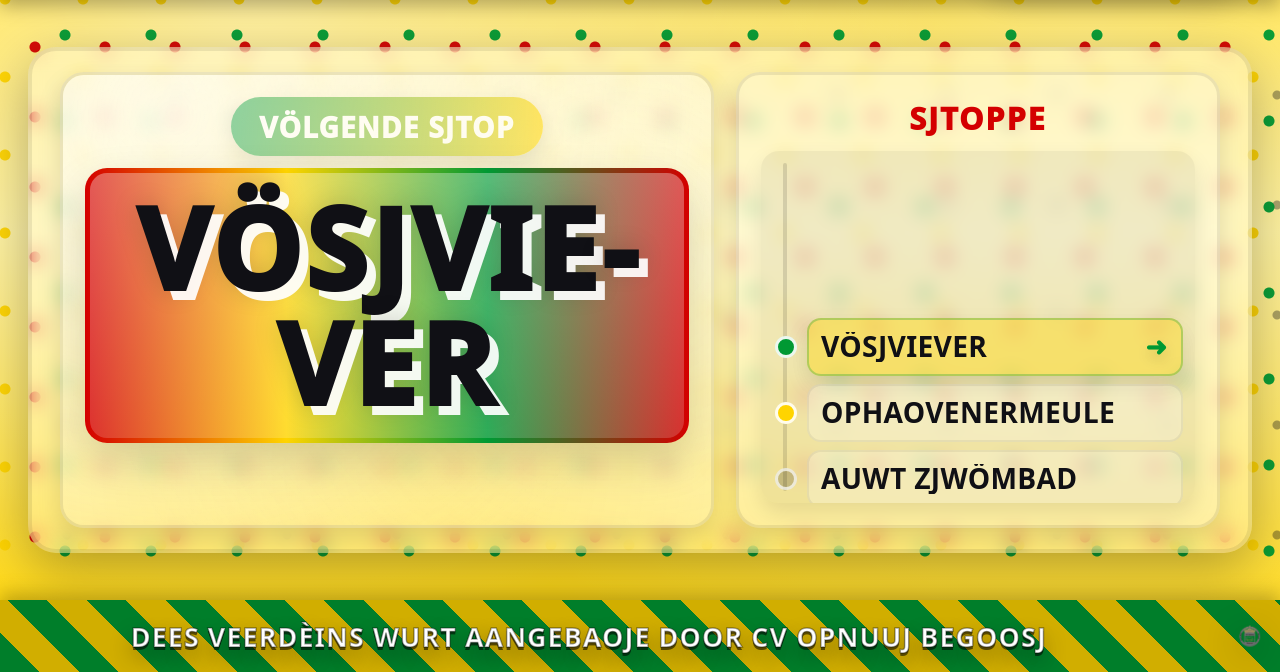
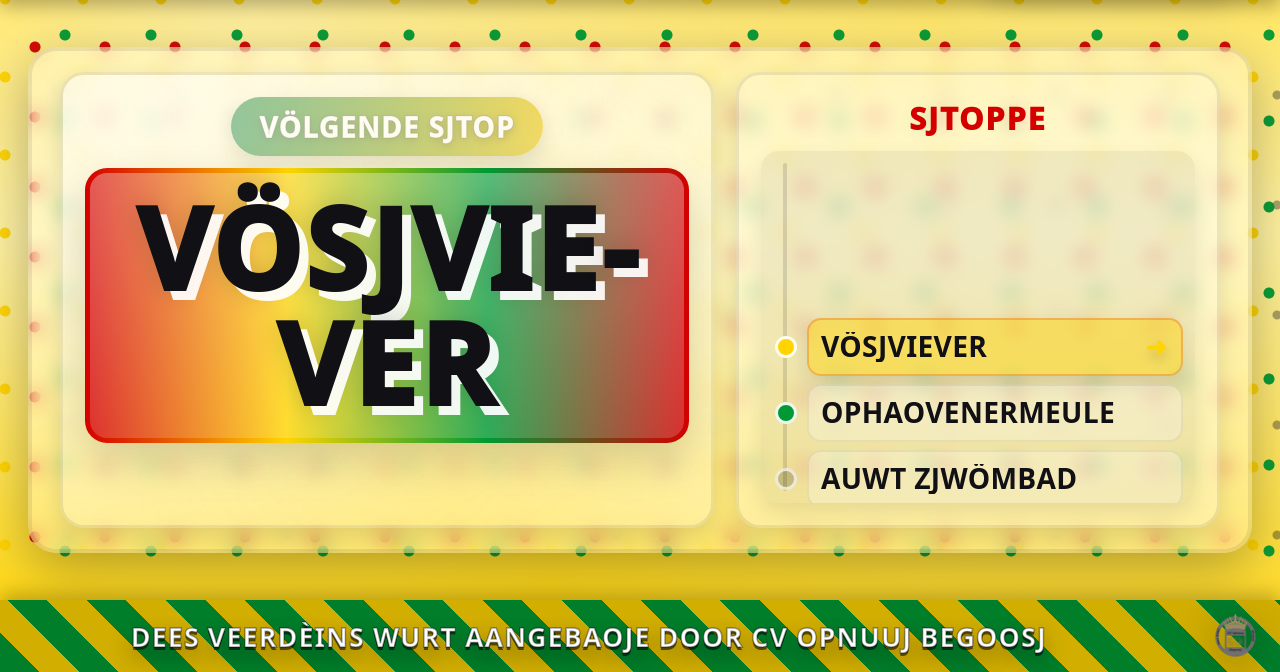
Before and after one commit to ArcusD/carnaval-veerboot, a Flask app: page / in a window 1280 px wide. Shown: the part 128-800 px from the top of the page. Run offline with Flask 3, Linux system fonts and the light colour scheme.

Commit message:
added logo

```diff
--- a/static/style.css
+++ b/static/style.css
@@ -118,7 +118,6 @@ main {
     padding: min(2.8vh, 24px) min(2.4vw, 22px);
 }
 
-/* Label groen/geel */
 .label {
     display: inline-flex;
     align-items: center;
@@ -129,8 +128,12 @@ main {
     letter-spacing: .04em;
     font-size: clamp(1.0rem, 2.2vw, 2.0rem);
     color: var(--wit);
-    background: linear-gradient(90deg, var(--greun), var(--geel));
-    box-shadow: 0 10px 22px rgba(0,0,0,.18);
+    /* iets donkerder zodat wit beter pakt */
+    background: linear-gradient(90deg, #0b7f2d, #e6bf00);
+    /* extra randje + schaduw voor leesbaarheid */
+    box-shadow: 0 10px 22px rgba(0,0,0,.22);
+    text-shadow: 0 3px 10px rgba(0,0,0,.35);
+    -webkit-text-stroke: 1px rgba(0,0,0,.25);
 }
 
 .current-head {
@@ -293,7 +296,7 @@ main {
    - is-next = daarna (geel bol)
    - is-next2 = daarna (neutraal)
 */
-    .route-item.is-prev {
+..route-item.is-prev {
     opacity: .62;
 }
 
@@ -303,13 +306,13 @@ main {
 }
 
 .route-item.is-current {
-        background: rgba(255,212,0,.40);
-        border-color: rgba(0,153,51,.28);
+    background: rgba(255,212,0,.46); /* geel vak */
+    border-color: rgba(212,0,0,.20);
     box-shadow: 0 10px 22px rgba(0,0,0,.12);
 }
 
     .route-item.is-current::before {
-            background: var(--greun);
+        background: var(--geel); /* geel bolletje */
         border-color: rgba(255,255,255,.92);
     }
 
@@ -321,15 +324,17 @@ main {
         transform: translateY(-50%);
         font-weight: 1000;
         font-size: 1.6em;
-            color: var(--greun);
-            text-shadow: 0 6px 14px rgba(0,0,0,.16);
+        color: var(--geel);
+        text-shadow: 0 6px 14px rgba(0,0,0,.22);
     }
 
+/* volgende = groen bolletje */
 .route-item.is-next::before {
-        background: var(--geel);
+    background: var(--greun);
     border-color: rgba(255,255,255,.92);
 }
 
+/* daarna neutraal */
 .route-item.is-next2::before {
     background: rgba(0,0,0,.18);
 }
@@ -343,7 +348,6 @@ footer {
     justify-content: center;
     padding: 0 max(12px, 2vw);
     padding-right: clamp(70px, 10vw, 140px); /* ruimte voor logo rechts */
-
     font-weight: 900;
     text-transform: uppercase;
     letter-spacing: .04em;
@@ -379,14 +383,14 @@ footer {
     right: max(10px, 1.2vw);
     bottom: 50%;
     transform: translateY(50%);
-    /* ✅ klein houden */
-    height: clamp(18px, 3.8vh, 48px);
+    /* 🔧 HIER kun je 'm tunen */
+    height: clamp(42px, 7.5vh, 90px);
     width: auto !important;
-    max-height: clamp(18px, 3.8vh, 48px);
-    max-width: clamp(18px, 3.8vh, 48px);
+    max-height: clamp(42px, 7.5vh, 90px);
+    max-width: 220px;
     display: block;
     object-fit: contain;
-    filter: drop-shadow(0 8px 18px rgba(0,0,0,.45));
+    filter: drop-shadow(0 10px 22px rgba(0,0,0,.45));
 }
 
 
```
Lines whose indentation alone changed are shown as unchanged.
